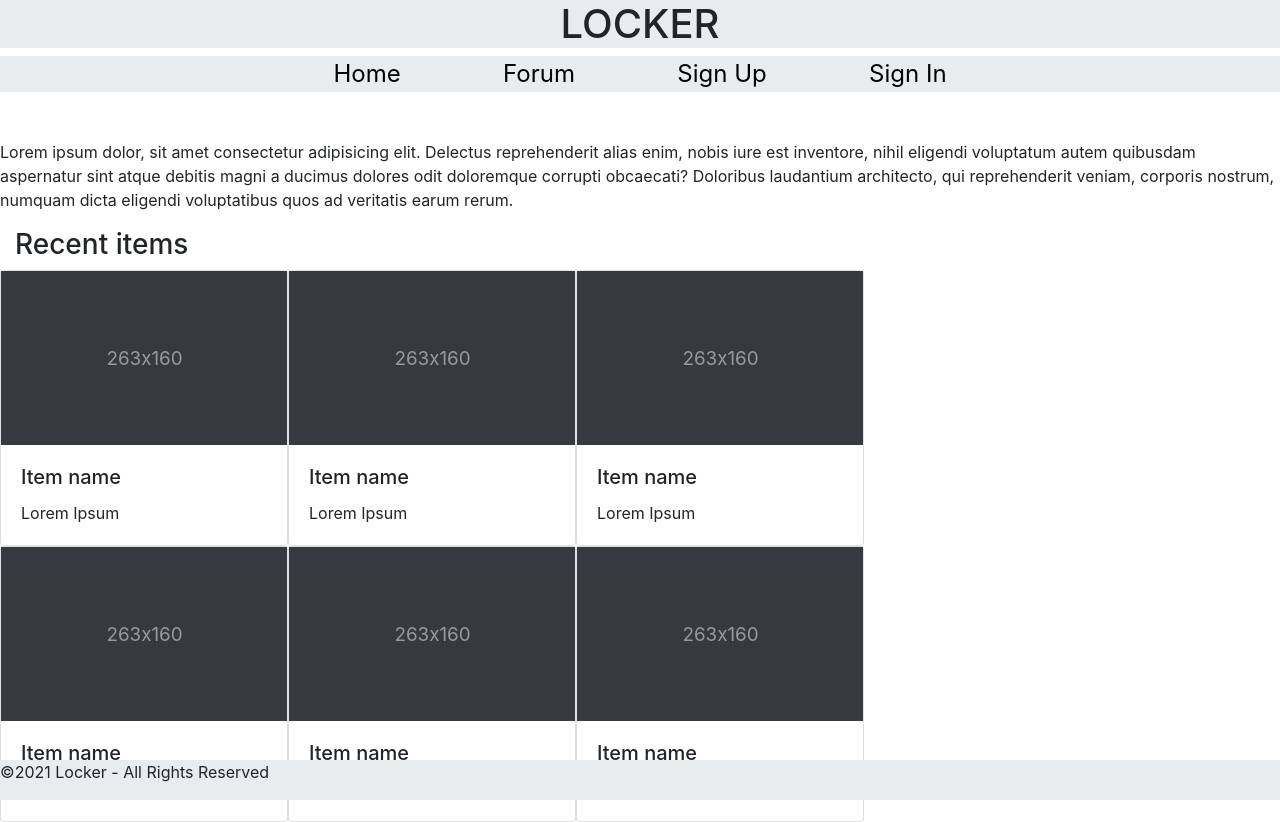
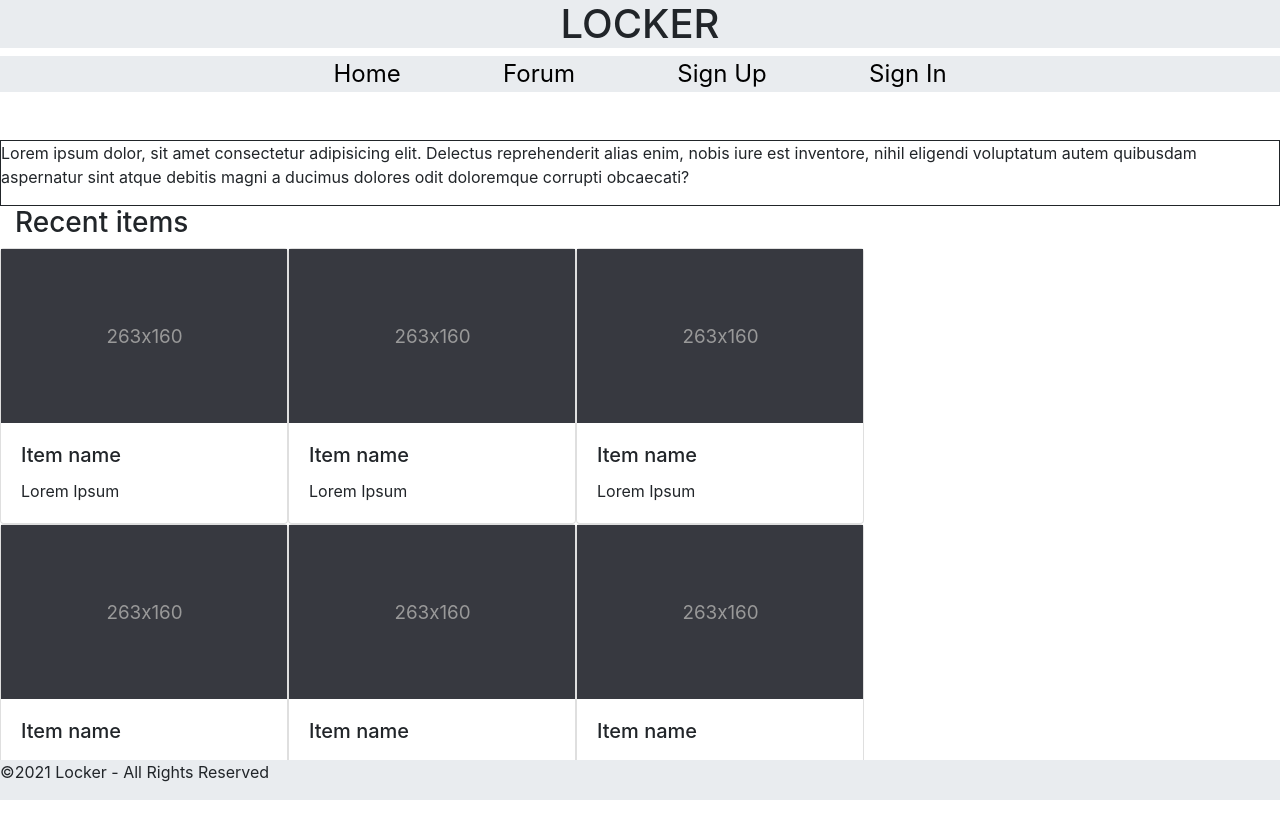
Before and after one commit to alexisbernier/locker-project, a React (Create React App) app: page / in a window 1280 px wide. After the commit the page ends 800 px from the top, so only its background shows below. Built offline with nearby package versions, Linux system fonts and the light colour scheme.

Commit message:
update: added style to About component

```diff
--- a/src/components/About.js
+++ b/src/components/About.js
@@ -1,15 +1,21 @@
+import styled from "@emotion/styled";
+
+const StyledContainer = styled.div`
+  border: 1px solid;
+  margin: 0;
+  padding: 0;
+`;
+
 const About = () => {
   return (
-    <div>
+    <StyledContainer>
       <p>
         Lorem ipsum dolor, sit amet consectetur adipisicing elit. Delectus
         reprehenderit alias enim, nobis iure est inventore, nihil eligendi
         voluptatum autem quibusdam aspernatur sint atque debitis magni a ducimus
-        dolores odit doloremque corrupti obcaecati? Doloribus laudantium
-        architecto, qui reprehenderit veniam, corporis nostrum, numquam dicta
-        eligendi voluptatibus quos ad veritatis earum rerum.
+        dolores odit doloremque corrupti obcaecati?
       </p>
-    </div>
+    </StyledContainer>
   );
 };
 
```
